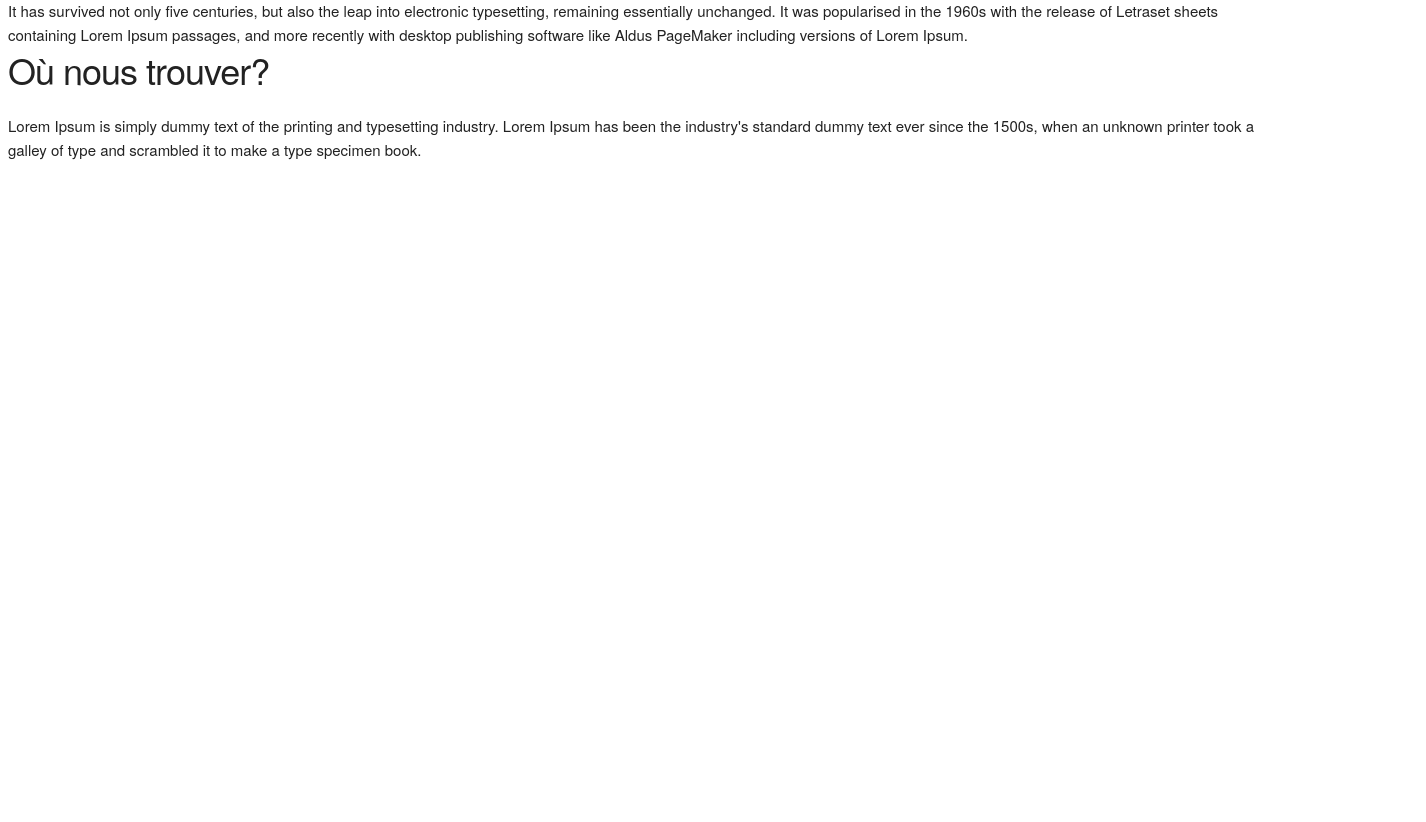
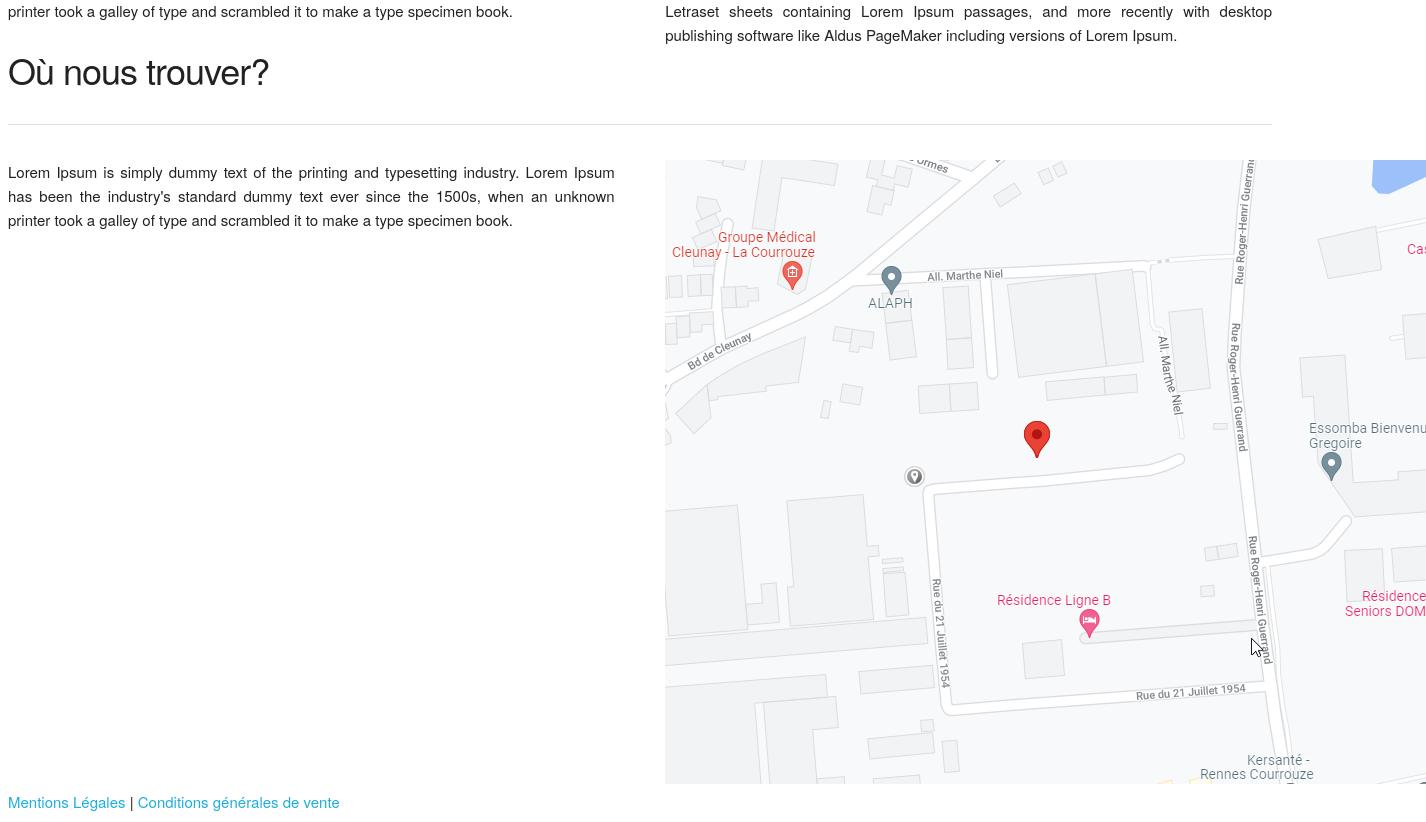
Before and after one commit to Al-Zoldiek/ENI_Pizza_Front, an Angular app: page /restaurant in a window 1280 px wide. Shown: the part 260-1082 px from the top of the page, 1426 px wide, since content can reach past the window. Before the commit the page ends 800 px from the top, so only its background shows below. Built offline with nearby package versions, Linux system fonts and the light colour scheme.

Commit message:
Commit map ajouté sur la page restaurant

```diff
--- a/src/app/restaurant/restaurant.component.html
+++ b/src/app/restaurant/restaurant.component.html
@@ -2,28 +2,38 @@
 <h3>Informations</h3>
 <hr>
 <article>
-  <div>Lorem Ipsum is simply dummy text of the printing and typesetting industry.
+  <div class="six columns justified">Lorem Ipsum is simply dummy text of the printing and typesetting industry.
     Lorem Ipsum has been the industry's standard dummy text ever since the 1500s,
     when an unknown printer took a galley of type and scrambled it to make a type specimen book.
   </div>
-  <div>
+  <div class="six columns justified">
     It has survived not only five centuries, but also the leap into electronic typesetting,
     remaining essentially unchanged. It was popularised in the 1960s with the release of
     Letraset sheets containing Lorem Ipsum passages, and more recently
     with desktop publishing software like Aldus PageMaker including versions of Lorem Ipsum.</div>
 </article>
 
+<hr>
 
 <h3>Où nous trouver?</h3>
-
+<hr>
 <article>
-  <div>
+  <div class="six columns justified">
     Lorem Ipsum is simply dummy text of the printing and typesetting industry.
     Lorem Ipsum has been the industry's standard dummy text ever since the 1500s,
     when an unknown printer took a galley of type and scrambled it to make a type specimen book.
   </div>
-  <div >
-    <!--<a href="https://www.google.fr/maps/place/48%C2%B006'00.0%22N+1%C2%B042'00.0%22W/@48.0997647,-1.7011914,17.75z/data=!4m5!3m4!1s0x0:0xa0c68259e7def018!8m2!3d48.1!4d-1.7">
-      <img src="../../img/planEniPizza.png"></a>-->
-  </div>
+  <div class="six columns">
+     <a class="map" href="https://www.google.fr/maps/place/48%C2%B006'00.0%22N+1%C2%B042'00.0%22W/@48.0997647,-1.7011914,17.75z/data=!4m5!3m4!1s0x0:0xa0c68259e7def018!8m2!3d48.1!4d-1.7">
+        <img src="../../assets/img/planEniPizza.png" alt=""></a>
+
+    </div>
+
 </article>
+<br>
+<br>
+<br>
+<br>
+<hr>
+
+<footer><a>Mentions Légales</a> | <a>Conditions générales de vente</a></footer>
--- a/src/app/restaurant/restaurant.component.scss
+++ b/src/app/restaurant/restaurant.component.scss
@@ -0,0 +1,8 @@
+/* Set the size of the div element that contains the map */
+.map {
+  height: 10px;
+}
+
+.justified {
+  text-align: justify;
+}
```
Also changed, not shown: src/app/restaurant/restaurant.component.ts (+20 -0 lines), src/assets/img/planEniPizza.png (renamed from src/img/planEniPizza.png).
